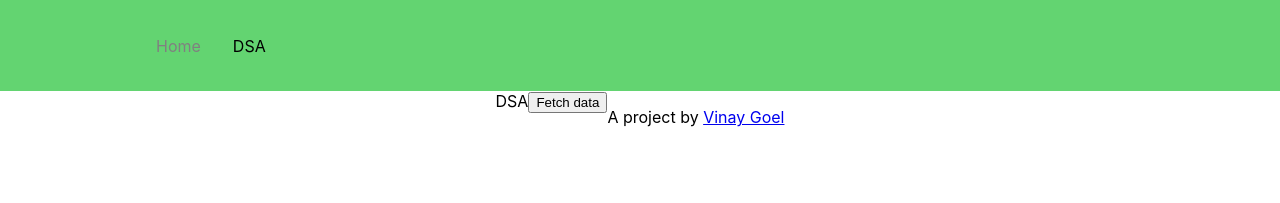
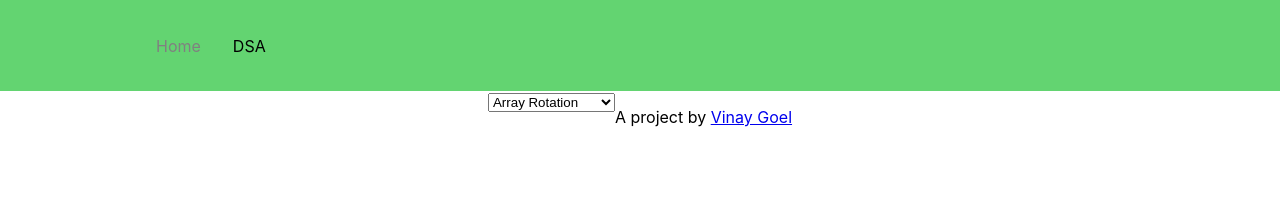
Before and after one commit to goelvinay5/goelvinay5.github.io, a React (Create React App) app: page /dsa in a window 1280 px wide. Shown: the top 203 px of the page. Built offline with nearby package versions, Linux system fonts and the light colour scheme.

Commit message:
converted to ddl

```diff
--- a/src/components/dsa.js
+++ b/src/components/dsa.js
@@ -6,21 +6,21 @@ const DSA = () => {
   const [isLoading, setIsLoading] = useState(false);
   const [err, setErr] = useState('');
 
-  const handleClick = async () => {
+  const handleClick = async (event) => {
     setIsLoading(true);
 
     try {
-        const response = await fetch('https://datastructuresjava.herokuapp.com/arrayrotation', {
+        const response = await fetch('https://datastructuresjava.herokuapp.com/'+event.target.value, {
           method: 'GET',
           headers: {
             Accept: 'application/json',
           },
         });
-        console.log(response);
         if (response.ok) {
           const result = await response.json();
-          console.log('result is: ', JSON.stringify(result, null, 4));
+          // console.log('result is: ', JSON.stringify(result, null, 4));
           setData(result);
+          setErr("");
         }
         else {
           throw new Error(`Error! status: ${response.status}`);
@@ -35,25 +35,17 @@ const DSA = () => {
   console.log(data);
 
   return (
-    <div
-      style={{
-        display: 'flex',
-        justifyContent: 'center',
-        height: '90vh'
-      }}
-    >
-      <div style={{
-        height: '90%'
-      }}>
-
-        DSA
+    <div style={{ display: 'flex', justifyContent: 'center', height: '90vh'}}    >
+      <div>
         {err && <h2>{err}</h2>}
-
-<button onClick={handleClick}>Fetch data</button>
+        <select id="lang" onChange={handleClick}>
+            <option value="arrayrotation">Array Rotation</option>
+            <option value="arrayprefixsum">arrayprefixsum</option>
+            <option value="arraycarryforward">arraycarryforward</option>
+          </select>
         {isLoading && <h2>Loading...</h2>}
 
-
-    <div key={data.Title}>
+      <div key={data.Title} class = 'col-sm-12'>
         <h2>{data.Title}</h2>
         <h2>{data.problem}</h2>
         <h2>{data.solution}</h2>
```
Lines whose indentation alone changed are shown as unchanged.
